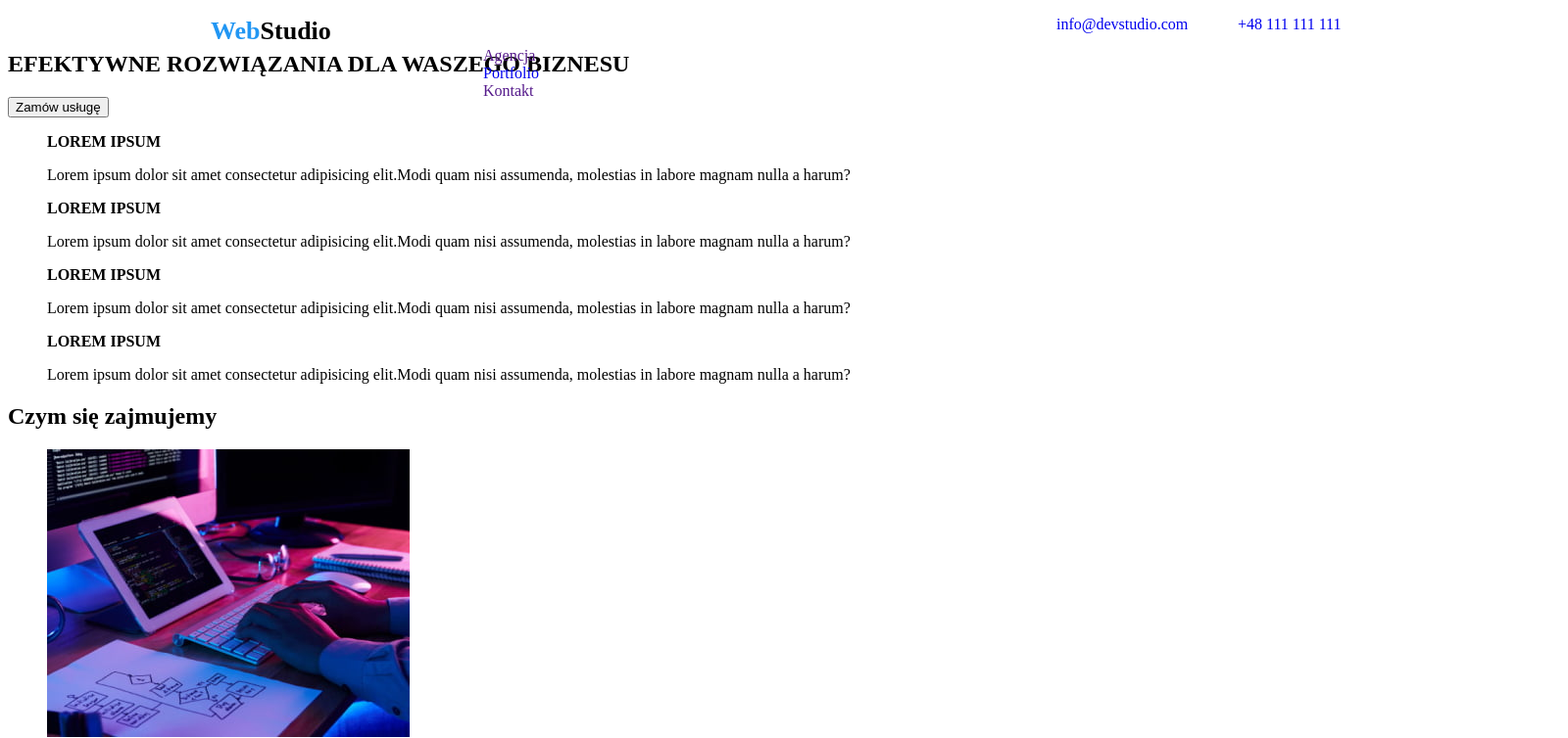
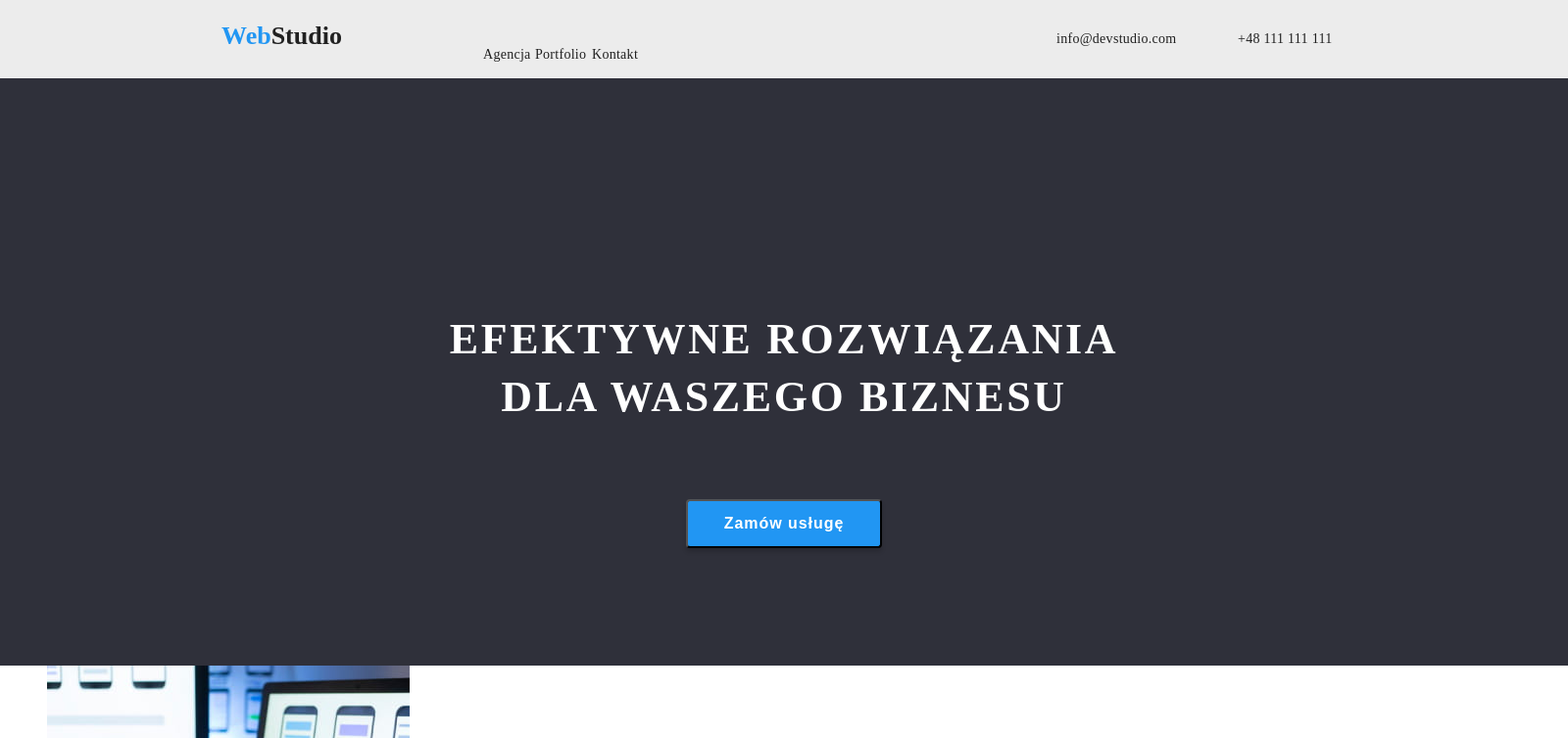
Before and after one commit to NataliaWajcowicz/goit-markup-hw-02, a plain HTML site: page index.html in a window 1280 px wide. Shown: the top 754 px of the page at 98% size, 1600 px wide, since content can reach past the window. Drawn offline with Linux system fonts and the light colour scheme.

Commit message:
finished header

```diff
--- a/css/styles.css
+++ b/css/styles.css
@@ -1,50 +1,154 @@
+body{
+    font-family: 'Roboto' sans-serif;
+    color:#212121;
+}
 body a{
     text-decoration:none;
+    color:inherit;
 
 }
 
 ul{
     list-style-type:none;
 }
+
+.main-menu{
+    position:absolute;
+    width: 1600px;
+    height: 80px;
+    left:0px;
+    top:0px;
+    background-color:#ECECEC;
+}
 .logo{
     position:absolute;
     width:145px;
     height:31px;
     left:215px;
+    top:24px;
     font-family:'Raleway';
-    font-style:normal;
     font-weight: 700;
     font-size:26px;
-    line-height:31px;
+    line-height:1;
     letter-spacing:0.03;
-    color:black;
+    text-align:center;
 }
 
 .logo-accent{
     color: #2196F3;
 }
 
+.menu:after {
+    content: '';
+    display: block;
+    clear: both;
+}
+
 .menu {
     position:absolute;
     width:254px;
-    height:16px;
+    height: 16px;
     left:453px;
     top:32px;
 }
 
+.menu>li{
+    display:block;
+    float:left;
+    letter-spacing: 0.02em;
+    font-weight: 500;
+    font-size: 14px;
+    line-height: 1.14;
+}
+
+.menu-agency{
+    width: 53px;
+    left: 453px;
+}
+
+.menu-portfolio{
+    width: 58px;
+    left: 552px;
+}
+
+.menu-contact{
+    width: 51px;
+    left: 656px;
+}
+
+.menu-link:hover,
+.menu-link:focus
+{
+color:#2196F3;
+}
+
 .contact{
+    font-weight:500;
+    font-size:14px;
+    line-height:1.14;
+    letter-spacing:0.02em;
+}
+.contact-mail {
+    position:absolute;
     height:16px;
+    width:135px;
+    left:1078px;
     top:32px;
 }
 
-.contact-mail {
-    position:absolute;
-    width:135px;
-    left:1078px;
+.contact-mail:hover,
+.contact-mail:focus{
+    color:#2196F3;
 }
 
 .contact-tel{
     position:absolute;
     width:110px;
+    height:16px;
     left:1263px;
+    top:32px;
 }
+
+.header{
+    position:absolute;
+    width:1600px;
+    height:600px;
+    left:0px;
+    top:80px;
+    background-color:#2F303A;
+
+}
+
+.title{
+    position:absolute;
+    width:696px;
+    height:120px;
+    left:452px;
+    top: 200px;
+    font-size:44px;
+    font-weight:900;
+    line-height:1.36;
+    text-align:center;
+    letter-spacing:0.06em;
+    text-transform: uppercase;
+    color: #FFFFFF;
+}
+
+button{
+    position: absolute;
+    width: 200px;
+    height: 50px;
+    left: 700px;
+    top: 430px;
+    background-color: #2196F3;
+    border-radius: 4px;
+    box-shadow: 0px 4px 4px rgba(0, 0, 0, 0.15);
+    color: #FFFFFF;
+    font-weight:700;
+    font-size:16px;
+    line-height:1.88;
+    align-items:center;
+    text-align:center;
+    letter-spacing:0.06em;
+    cursor: pointer;
+}
--- a/index.html
+++ b/index.html
@@ -8,12 +8,12 @@
     <link rel="stylesheet" href="./css/styles.css">
 </head>
 <body>
-    <header><a class="logo" href="text"><span class="logo-accent">Web</span>Studio</a>
+    <header class="main-menu"><a class="logo" href="text"><span class="logo-accent">Web</span>Studio</a>
         <nav>
             <ul class="menu">
-                <li><a href="">Agencja</a></li>
-                <li><a href="portfolio.html">Portfolio</a></li>
-                <li><a href="">Kontakt</a></li>
+                <li class="menu-agency"><a class="menu-link" href="">Agencja</a></li>
+                <li class="menu-portfolio"><a class="menu-link" href="portfolio.html">Portfolio</a></li>
+                <li class="menu-contact"><a class="menu-link" href="">Kontakt</a></li>
             </ul>
         </nav>
         <div>
@@ -24,8 +24,9 @@
         </div>
     </header>
     <main>
-        <section>
-            <h1>EFEKTYWNE ROZWIĄZANIA DLA WASZEGO BIZNESU</h1>
+        <section class="header">
+            <h1 class="title">
+                EFEKTYWNE ROZWIĄZANIA DLA WASZEGO BIZNESU</h1>
             <button type="button">Zamów usługę</button>
         </section>
         <div>
@@ -111,7 +112,7 @@
         </section>
     </main>
     <footer>
-        <a class="logo" href="text">WebStudio</a>
+        <a class="logo-footer" href="text">WebStudio</a>
         <address>
             m. Warszawa, Aleje Jerozolimskie 21
         </address>
```
